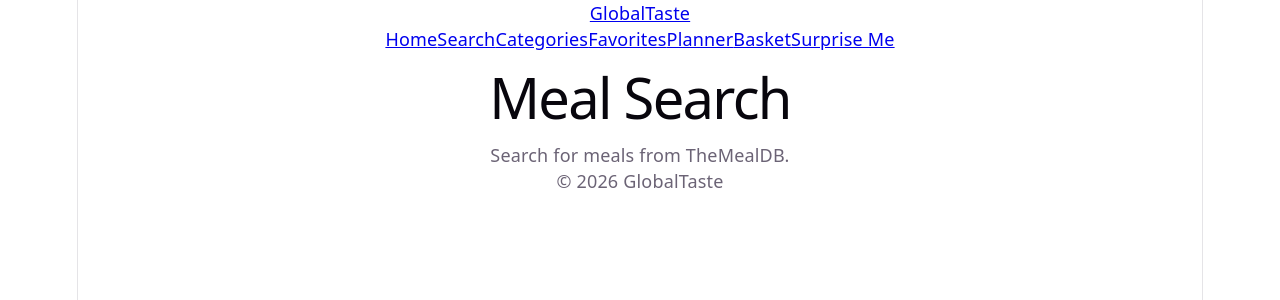
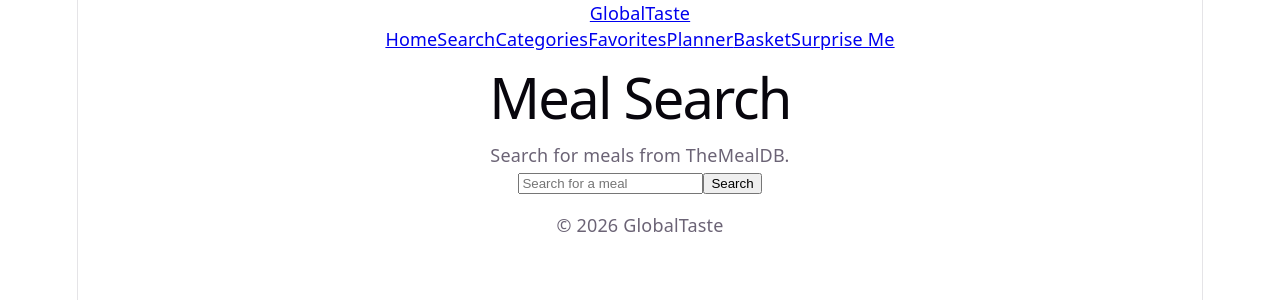
Before and after one commit to SDF-PT14-Group-4/Phase1-Capstone-Project-Group-4, a React app in the folder frontend/: page /search in a window 1280 px wide. Shown: the top 300 px of the page. Built offline with nearby package versions, Linux system fonts and the light colour scheme; the HTML template or start-up script is replaced by a standard one.

Commit message:
feat: integrate TheMealDB search

```diff
--- a/frontend/src/pages/Search.jsx
+++ b/frontend/src/pages/Search.jsx
@@ -1,8 +1,78 @@
+import { useState } from 'react';
+import { Link } from 'react-router-dom';
+
 function Search() {
+  const [query, setQuery] = useState('');
+  const [meals, setMeals] = useState([]);
+  const [loading, setLoading] = useState(false);
+  const [error, setError] = useState('');
+
+  async function handleSearch(e) {
+    e.preventDefault();
+
+    if (!query.trim()) {
+      setError('Please enter the meal you wish to search for.');
+      setMeals([]);
+      return;
+    }
+
+    setLoading(true);
+    setError('');
+
+    try {
+      const response = await fetch(
+        `https://www.themealdb.com/api/json/v1/1/search.php?s=${encodeURIComponent(
+          query
+        )}`
+      );
+
+      if (!response.ok) {
+        throw new Error('Failed to fetch meals.');
+      }
+
+      const data = await response.json();
+      const results = data.meals || [];
+
+      if (results.length === 0) {
+        setError('No meals found for your search.');
+        setMeals([]);
+      } else {
+        setMeals(results);
+      }
+    } catch (err) {
+      setError('Unable to search meals right now.');
+      setMeals([]);
+    } finally {
+      setLoading(false);
+    }
+  }
+
   return (
     <main>
       <h1>Meal Search</h1>
       <p>Search for meals from TheMealDB.</p>
+
+      <form onSubmit={handleSearch}>
+        <input
+          type="text"
+          value={query}
+          onChange={(e) => setQuery(e.target.value)}
+          placeholder="Search for a meal"
+        />
+        <button type="submit" disabled={loading}>
+          {loading ? 'Searching...' : 'Search'}
+        </button>
+      </form>
+
+      {error && <p role="alert">{error}</p>}
+
+      <ul>
+        {meals.map((meal) => (
+          <li key={meal.idMeal}>
+            <Link to={`/meal/${meal.idMeal}`}>{meal.strMeal}</Link>
+          </li>
+        ))}
+      </ul>
     </main>
   );
 }
```
